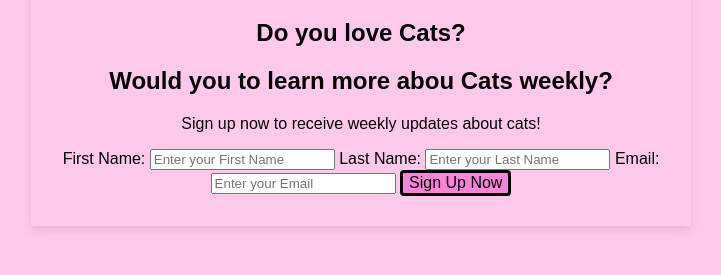
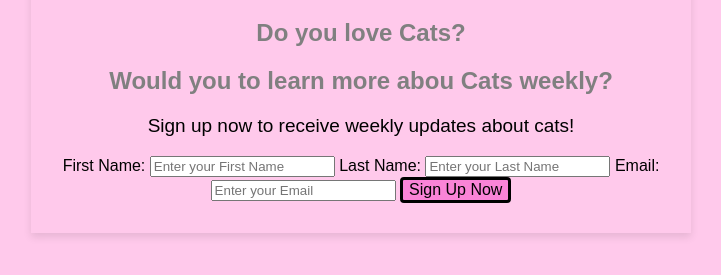
Before and after one commit to ITMD-362-Fall-Rita-Sanabria/Project-1, a plain HTML site: page index.html in a window 1280 px wide. Shown: the part 139-414 px from the top of the page, without its empty margins (279-1000 px from the left). Drawn offline with Linux system fonts and the light colour scheme.

Commit message:
adding font css

```diff
--- a/screen.css
+++ b/screen.css
@@ -29,3 +29,16 @@ button {
 button:hover{
 	background-color: #f79cf1;
 }
+
+h1 {
+	color: black;
+}
+
+h2 {
+	color: grey;
+	font-size: 24px;
+}
+
+p {
+	font-size: 19px;
+}
```
